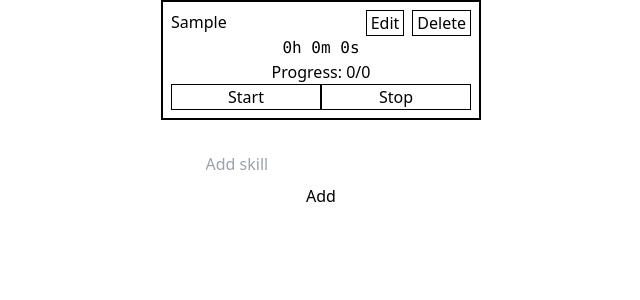
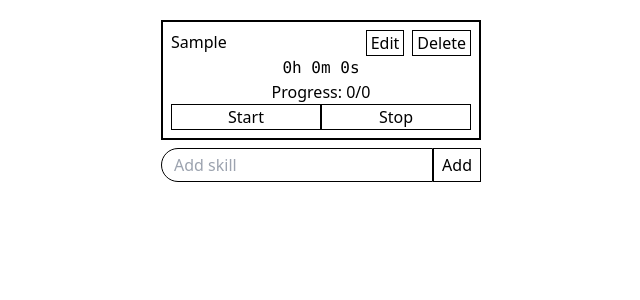
Before and after one commit to hansjunodev/skill-tracker, a Next.js app: page / in a window 1280 px wide. Both pictures are taken after typing "Sample" into the empty fields and a click on the button "Add". Shown: the top 300 px of the page, without its empty margins (319-959 px from the left). Built offline with nearby package versions, Linux system fonts and the light colour scheme.

Commit message:
feat: add styling to AddSkill component

```diff
--- a/src/components/AddSkill.tsx
+++ b/src/components/AddSkill.tsx
@@ -8,13 +8,15 @@ export default function AddSkill({ onAddSkill }: AddSkillProps): JSX.Element {
   const [text, setText] = useState("");
 
   return (
-    <>
+    <div className="flex w-full">
       <input
+        className="flex-1 rounded-l-full border border-black px-3 py-1"
         placeholder="Add skill"
         value={text}
         onChange={(e) => setText(e.target.value)}
       />
       <button
+        className="border border-solid border-black px-2 hover:bg-gray-50"
         onClick={() => {
           setText("");
           onAddSkill(text);
@@ -22,6 +24,6 @@ export default function AddSkill({ onAddSkill }: AddSkillProps): JSX.Element {
       >
         Add
       </button>
-    </>
+    </div>
   );
 }
--- a/src/components/SkillCard.tsx
+++ b/src/components/SkillCard.tsx
@@ -47,7 +47,7 @@ export default function SkillCard({
   return (
     <div
       className={classNames(
-        "flex w-full max-w-xs flex-col border-2 border-solid border-black p-2",
+        "flex w-full flex-col border-2 border-solid border-black p-2",
         {
           "bg-green-100": skill.isRunning,
           "bg-white": !skill.isRunning,
--- a/src/pages/index.tsx
+++ b/src/pages/index.tsx
@@ -108,14 +108,11 @@ export default function Home(): JSX.Element {
         <meta name="viewport" content="width=device-width, initial-scale=1" />
         <link rel="icon" href="/favicon.ico" />
       </Head>
-      <main className="flex flex-col items-center space-y-2">
+      <main className="mx-auto my-5 flex max-w-xs flex-col items-center space-y-2">
         {state.map((skill) => (
           <SkillCard key={skill.id} skill={skill} dispatch={dispatch} />
         ))}
-        <br />
-        <>
-          <AddSkill onAddSkill={handleAddSkillClick} />
-        </>
+        <AddSkill onAddSkill={handleAddSkillClick} />
       </main>
     </>
   );
```
